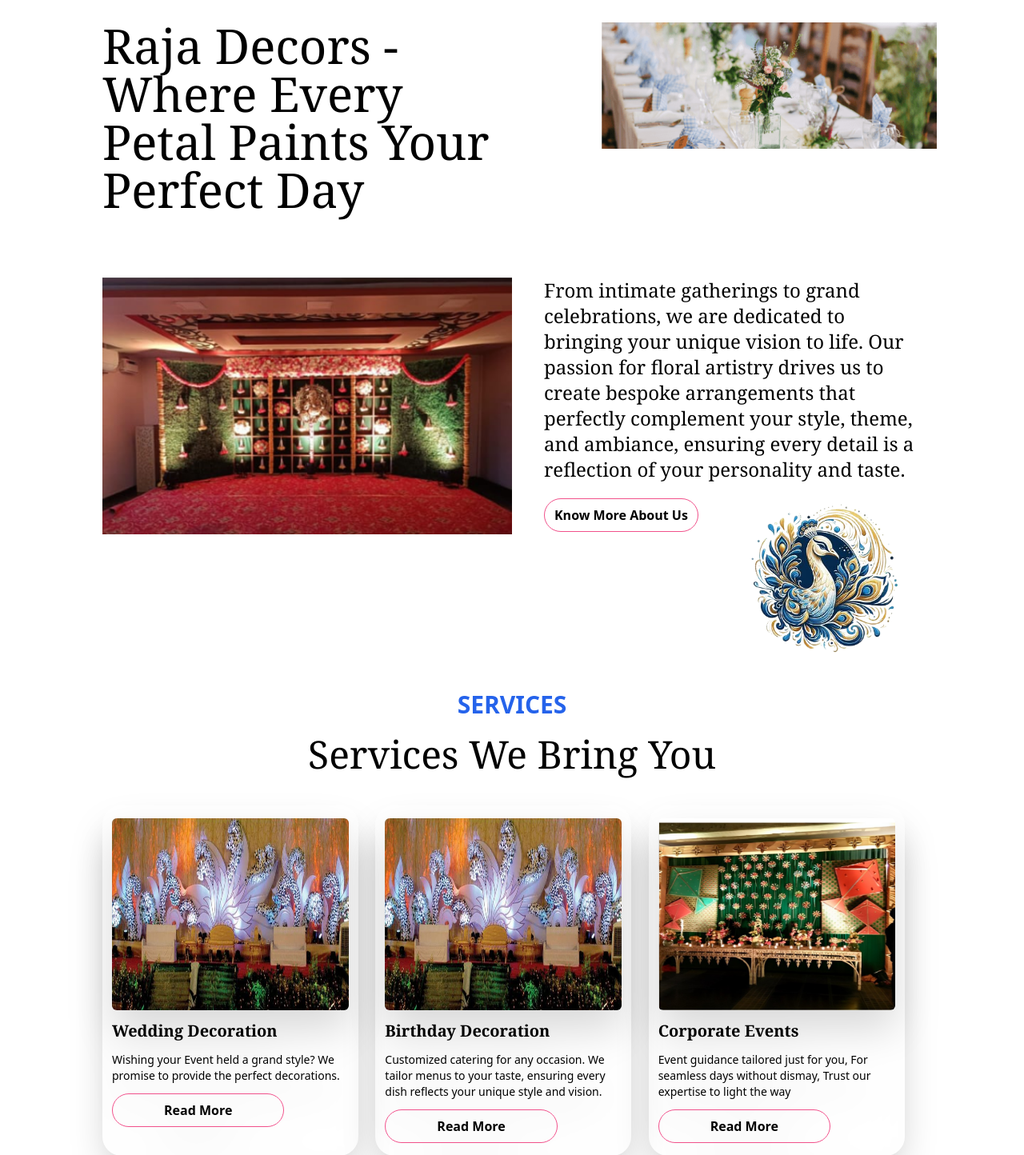
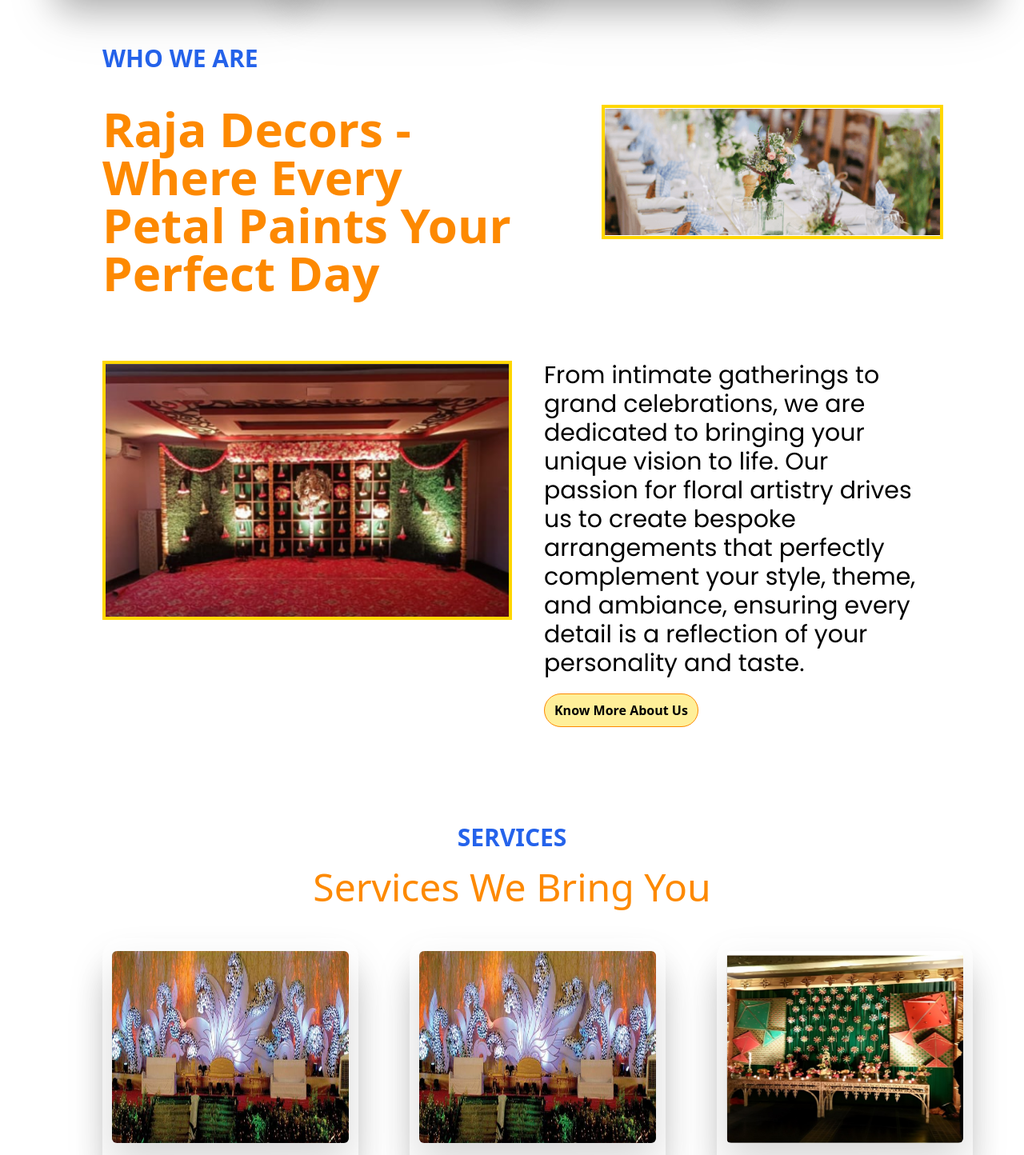
Before and after one commit to manicdon7/RajaDecors, a React (Create React App) app: page / in a window 1280 px wide. Shown: the part 1330-2774 px from the top of the page at 80% size. Built offline with nearby package versions, Linux system fonts and the light colour scheme.

Commit message:
home page

```diff
--- a/src/App.js
+++ b/src/App.js
@@ -5,11 +5,21 @@
 import Services from './Pages/Services';
 import Footer from './Components/Footer';
 import About from './Pages/About';
+import whatsApp from './assets/WhatsApp.png';
 
 function App() {
+    const whatsappUrl = `https://api.whatsapp.com/send?phone=7299424311`;
+
+    const handleClick = () => {
+      window.open(whatsappUrl, '_blank');
+    };
+
   return (
     <Router>
       <Navigation />
+      <div className='fixed top-72 right-0 z-50'>
+        <img onClick={handleClick} className='bg-[#3DDA3A] md:hover:pl-6 md:hover:pr-3 hover:cursor-pointer md:py-2 md:pl-3 rounded-l-full' src={whatsApp} alt="whatsapp" />
+      </div>
       <Routes>
         <Route path="/" element={<Home />} />
         <Route path="/contact" element={<Contact />} />
--- a/src/Components/Footer.jsx
+++ b/src/Components/Footer.jsx
@@ -9,8 +9,8 @@
         <div className='flex items-center justify-center'>
             <img className='h-44 mt-10' src={logo1} alt="Raja Decors"/>
         </div>
-        <div className='grid grid-cols-1 md:grid-cols-3 mx-20 mt-20'>
-            <div className='list-none flex flex-col gap-2 pl-40 md:mx-0 mx-2 text-3xl poppins-semibold'>
+        <div className='grid grid-cols-1 md:grid-cols-3 px-0 mx-0 md:mx-20 mt-20'>
+            <div className='list-none flex flex-col gap-2 justify py-4 pl-28 md:pl-40 md:mx-0 text-3xl poppins-semibold'>
                 <a href=''>Home</a>
                 <a href=''>About Us</a>
                 <a href='/services'>Services</a>
--- a/src/Components/Navigation.jsx
+++ b/src/Components/Navigation.jsx
@@ -7,9 +7,9 @@
         <div className='flex items-center justify-center'>
             <img className='h-24' src={logo} alt="Raja Decors" />
         </div>
-        <div className='list-none flex justify-center gap-2 md:mx-0 mx-2 md:gap-32 text-2xl'>
-            <a href=''>Home</a>
-            <a href=''>About Us</a>
+        <div className='list-none flex justify-center text-lg gap-2 md:mx-0 mx-2 md:gap-32 md:text-2xl'>
+            <a href='/'>Home</a>
+            <a href='about'>About Us</a>
             <a href='/services'>Services</a>
             <a href=''>Gallery</a>
             <a href='/contact'>Contact</a>
--- a/src/Components/Service.js
+++ b/src/Components/Service.js
@@ -4,25 +4,25 @@
 
 const Service = () => {
     return (
-        <div>
+        <div className='flex justify-evenly items-center'>
             <div>
                 <div>
-                    <p className='md:text-3xl text-4xl text-blue-600 font-semibold text-center my-5 uppercase'>Services</p>
-                    <p className='text-center font-serif md:text-5xl text-2xl'>Services We Bring You</p>
+                    <p className='md:text-3xl text-4xl heading text-blue-600 font-semibold text-center my-5 uppercase'>Services</p>
+                    <p className='text-center text-[#FD8901] heading md:text-5xl text-2xl'>Services We Bring You</p>
                 </div>
-                <div className='grid md:grid-cols-3 grid-cols-1 md:mx-32 mx-10 space-y-6 md:space-y-0 my-10'>
+                <div className='grid md:grid-cols-3 gap-32 grid-cols-1 md:mx-32 mx-10 space-y-6 md:space-y-0 my-10'>
                     <div className='w-80 shadow-2xl drop-shadow-2xl border-gray-800 rounded-3xl px-3 py-4 hover:scale-105 transition transform'>
                         <img src={bg5} alt='Decoration' className='w-[100%] h-60 rounded-md' height={100} width={100} />
                         <div>
                             <p className='text-xl font-serif my-3 font-semibold'>
                                 Wedding Decoration
                             </p>
-                            <p className='text-sm my-3 font-light'>
+                            <p className='text-lg my-3 font-light'>
                                 Wishing your Event held a grand
                                 style? We promise to provide the
                                 perfect decorations.
                             </p>
-                            <button className='border border-[#F1518B] hover:bg-[#F1518B] hover:text-white px-16 py-2 rounded-3xl font-semibold'>Read More</button>
+                            <button className='border border-[#FD8901] bg-[#FFEF99] hover:bg-[#FD8901] hover:text-white px-16 py-2 my-5 rounded-3xl font-semibold'>Read More</button>
                         </div>
                     </div>
                     <div className='w-80 shadow-2xl drop-shadow-2xl border-gray-800 rounded-3xl px-3 py-4 hover:scale-105 transition transform'>
@@ -31,12 +31,12 @@
                             <p className='text-xl font-serif my-3 font-semibold'>
                                 Birthday Decoration
                             </p>
-                            <p className='text-sm my-3 font-light'>
+                            <p className='text-lg my-3 font-light'>
                                 Customized catering for any occasion.
                                 We tailor menus to your taste, ensuring every dish reflects
                                 your unique style and vision.
                             </p>
-                            <button className='border border-[#F1518B] hover:bg-[#F1518B] hover:text-white px-16 py-2 rounded-3xl font-semibold'>Read More</button>
+                            <button className='border border-[#FD8901] bg-[#FFEF99] hover:bg-[#FD8901] hover:text-white px-16 py-2 my-5 rounded-3xl font-semibold'>Read More</button>
                         </div>
                     </div>
                     <div className='w-80 shadow-2xl drop-shadow-2xl border-gray-800 rounded-3xl px-3 py-4 hover:scale-105 transition transform'>
@@ -45,12 +45,12 @@
                             <p className='text-xl font-serif my-3 font-semibold'>
                                 Corporate Events
                             </p>
-                            <p className='text-sm my-3 font-light'>
+                            <p className='text-lg my-3 font-light'>
                                 Event guidance tailored just for you,
                                 For seamless days without dismay,
                                 Trust our expertise to light the way
                             </p>
-                            <button className='border border-[#F1518B] hover:bg-[#F1518B] hover:text-white px-16 py-2 rounded-3xl font-semibold'>Read More</button>
+                            <button className='border border-[#FD8901] bg-[#FFEF99] hover:bg-[#FD8901] hover:text-white px-16 py-2 my-5 rounded-3xl font-semibold'>Read More</button>
                         </div>
                     </div>
                 </div>
--- a/src/Pages/Home.jsx
+++ b/src/Pages/Home.jsx
@@ -47,31 +47,33 @@
           <p className='drop-shadow-2xl shadow-2xl border-gray-400 font-serif'>Welcome to Raja Decors - Where Dreams Blossom into Reality</p>
         </div>
       </div>
+      <div className='heading text-2xl md:text-4xl mx-4 md:mx-40 font-semibold my-8 text-center'>
+        Available Services
+      </div>
       <div className='z-20 pt-5'>
         <Cards />
       </div>
       <div>
         <div>
-          <p className='text-3xl text-blue-600 font-semibold mx-10 md:mx-32 mt-16 mb-10 '>Who We Are</p>
+          <p className='heading text-3xl text-blue-600 font-semibold mx-10 md:mx-32 mt-16 mb-10'>WHO WE ARE</p>
 
           <div className='mx-10 md:mx-32 my-2 md:space-x-28 gap-10 md:gap-0 grid md:grid-cols-2 grid-cols-1'>
-            <p className='font-serif md:text-6xl text-2xl'>Raja Decors - Where Every Petal Paints Your Perfect Day</p>
-            <img src={who} alt="who we are" className='' />
+            <p className='heading md:text-6xl text-2xl text-[#FD8901] font-semibold'>Raja Decors - Where Every Petal Paints Your Perfect Day</p>
+            <img src={who} alt="who we are" className='border-4 border-[#FFD700]' />
           </div>
           <div className='mx-10 md:mx-32 mt-20 md:space-x-10 gap-10 md:gap-0 grid md:grid-cols-2 grid-cols-1'>
-            <img src={hall} alt="hall" />
+            <img src={hall} alt="hall" className='border-4 border-[#FFD700]' />
             <div>
-              <p className='font-serif font-extralight md:text-2xl'>From intimate gatherings to grand celebrations, we are dedicated to bringing your unique vision to life. Our passion for floral artistry drives us to create bespoke arrangements that perfectly complement your style, theme, and ambiance, ensuring every detail is a reflection of your personality and taste.</p>
+              <p className='font-extralight md:text-3xl text-xl poppins-regular'>From intimate gatherings to grand celebrations, we are dedicated to bringing your unique vision to life. Our passion for floral artistry drives us to create bespoke arrangements that perfectly complement your style, theme, and ambiance, ensuring every detail is a reflection of your personality and taste.</p>
               <div className='grid justify-between md:grid-cols-2 grid-cols-1'>
                 <div>
-                  <button className='border border-[#F1518B] hover:bg-[#F1518B] hover:text-white px-3 py-2 my-5 rounded-3xl font-semibold'>Know More About Us</button>
+                  <button className='border border-[#FD8901] bg-[#FFEF99] hover:bg-[#FD8901] hover:text-white px-3 py-2 my-5 rounded-3xl font-semibold'>Know More About Us</button>
                 </div>
-                <img src={peacock} alt='peacock' className='h-60 w-60 md:block hidden' />
               </div>
             </div>
           </div>
         </div>
-        <div className='z-30'>
+        <div className='z-30 mt-20'>
           <Services />
         </div>
         <div>
--- a/src/Pages/Services.jsx
+++ b/src/Pages/Services.jsx
@@ -1,14 +1,10 @@
 import React from 'react'
 import servicepng from '../assets/service.png';
 import Service1 from '../Components/Services1';
-import whatsApp from '../assets/WhatsApp.png'
 
 const Services = () => {
   return (
     <div className='mt-10'>
-      <div className='fixed top-72 right-0 z-50'>
-        <img className='bg-[#3DDA3A] hover:pl-6 hover:pr-3 hover:cursor-pointer py-2 pl-3 rounded-l-full' src={whatsApp} alt="whatsapp" />
-      </div>
       <div className='flex justify-center'>
         <div className='bg-cover bg-center w-screen' style={{backgroundImage: `url(${servicepng})`}}>
           <div className='text-white text-2xl md:text-7xl font-bold py-24 md:py-56 text-center'>
```
Also changed, not shown: src/Components/Cards.js (+4 -4 lines), src/Components/Contactus.js (+15 -15 lines), src/Components/Offer.js (+4 -4 lines).
